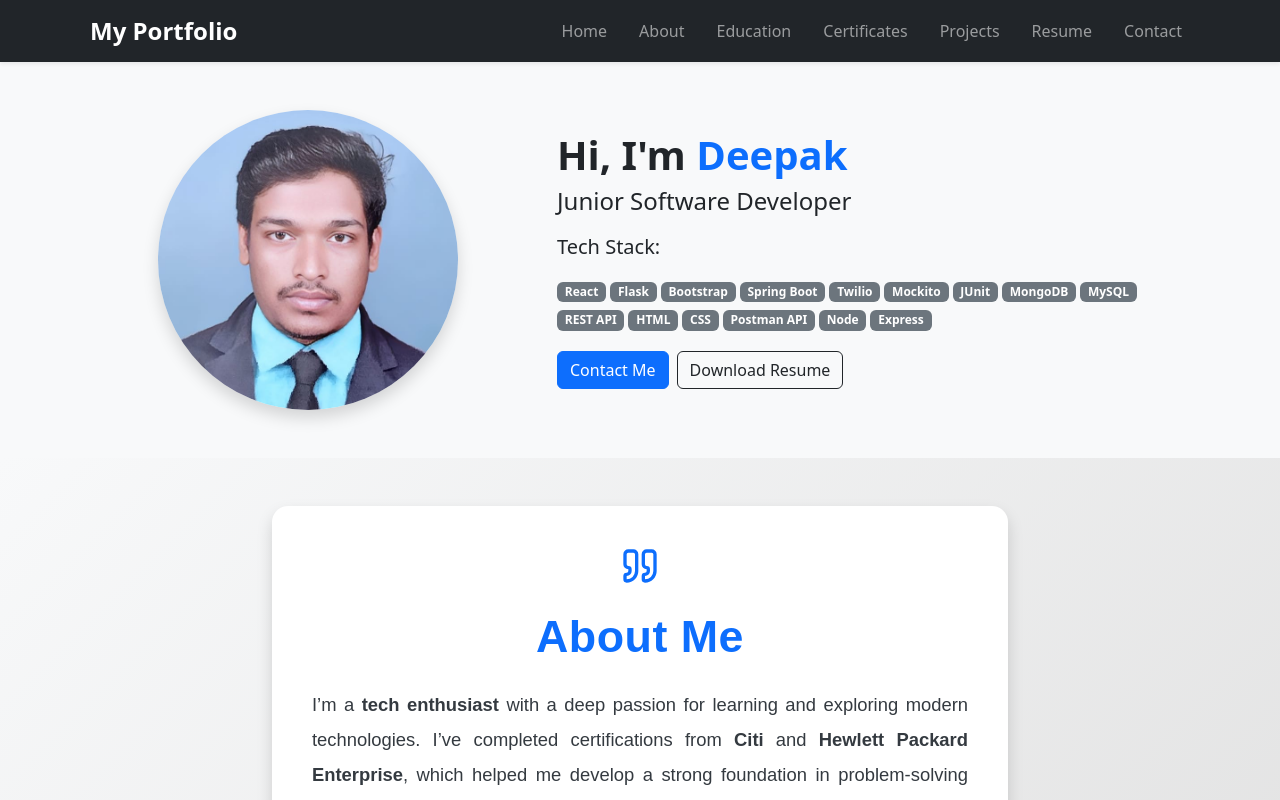
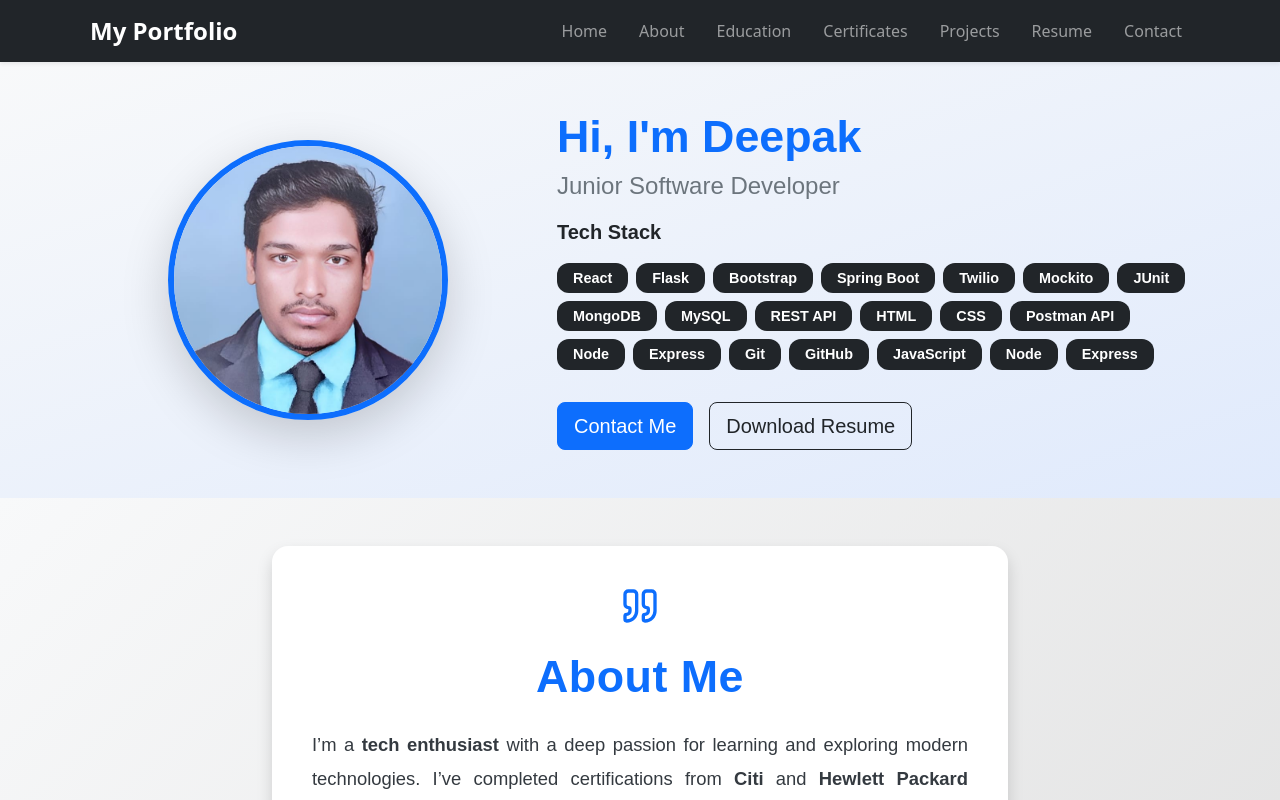
Before and after one commit to DeepakChitravel/Portfolio, a React (Create React App) app: page / in a window 1280 px wide. Shown: the top 800 px of the page. Built offline with nearby package versions, Linux system fonts and the light colour scheme.

Commit message:
changes made in diff files

```diff
--- a/package.json
+++ b/package.json
@@ -9,7 +9,11 @@
     "@testing-library/user-event": "^13.5.0",
     "bootstrap": "^5.3.6",
     "bootstrap-icons": "^1.13.1",
+<<<<<<< HEAD
     "lucide-react": "^0.513.0",
+=======
+    "framer-motion": "^12.16.0",
+>>>>>>> 2376f70 (changes made in diff files)
     "react": "^19.1.0",
     "react-bootstrap": "^2.10.10",
     "react-dom": "^19.1.0",
--- a/src/components/Education.js
+++ b/src/components/Education.js
@@ -17,7 +17,7 @@ const education = [
   {
     title: 'Master Degree (M.C.A.)',
     duration: '2023 - 2025',
-    description: 'Master of Computer Applications at A.V.V.M. Sri Pushpam College.',
+    description: 'Master of Computer Applications at A.V.V.M. Sri Pushpam College,affiliated to Bharathidasan University.',
   },
 ];
 
--- a/src/components/Hero.js
+++ b/src/components/Hero.js
@@ -1,45 +1,104 @@
 import React from 'react';
 import { Container, Row, Col, Button, Image, Badge } from 'react-bootstrap';
+import { motion } from 'framer-motion';
 
 const Hero = () => {
   const techStack = [
     "React", "Flask", "Bootstrap", "Spring Boot",
     "Twilio", "Mockito", "JUnit", "MongoDB",
     "MySQL", "REST API", "HTML", "CSS",
-    "Postman API", "Node", "Express"
+    "Postman API", "Node", "Express","Git","GitHub",
+    "JavaScript","Node",
+    "Express"
   ];
 
   return (
-    <div id="hero" className="bg-light py-5">
+    <motion.div
+      id="hero"
+      className="py-5"
+      style={{
+        background: 'linear-gradient(to bottom right, #f8f9fa, #e0eafc)',
+        fontFamily: "'Poppins', sans-serif"
+      }}
+      initial={{ opacity: 0 }}
+      animate={{ opacity: 1 }}
+      transition={{ duration: 0.8 }}
+    >
       <Container>
         <Row className="align-items-center">
           <Col md={5} className="text-center mb-4 mb-md-0">
+            <motion.div
+              whileHover={{ scale: 1.05 }}
+              className="shadow-lg rounded-circle overflow-hidden mx-auto"
+              style={{
+                width: '280px',
+                height: '280px',
+                border: '6px solid #0d6efd',
+              }}
+            >
               <Image
                 src="/Deepak_photo.jpeg"
                 alt="Deepak"
-              roundedCircle
                 fluid
-              className="shadow"
-              style={{ maxHeight: '300px', objectFit: 'cover' }}
+                style={{ width: '100%', height: '100%', objectFit: 'cover' }}
               />
+            </motion.div>
           </Col>
+
           <Col md={7} className="text-center text-md-start">
-            <h1 className="fw-bold">Hi, I'm <span className="text-primary">Deepak</span></h1>
-            <h4 className="mb-3">Junior Software Developer</h4>
-            <p className="lead">Tech Stack:</p>
-            <div className="mb-3">
+            <motion.h1
+              className="fw-bold mb-2"
+              style={{ fontSize: '2.8rem', color: '#0d6efd' }}
+              initial={{ x: -40, opacity: 0 }}
+              animate={{ x: 0, opacity: 1 }}
+              transition={{ delay: 0.2 }}
+            >
+              Hi, I'm Deepak
+            </motion.h1>
+            <h4 className="mb-3 text-secondary">Junior Software Developer</h4>
+            <p className="lead fw-semibold">Tech Stack</p>
+            <div className="d-flex flex-wrap justify-content-center justify-content-md-start mb-4">
               {techStack.map((tech, idx) => (
-                <Badge bg="secondary" className="me-1 mb-1" key={idx}>
+                <motion.div
+                  key={idx}
+                  whileHover={{ scale: 1.1 }}
+                  transition={{ type: 'spring', stiffness: 300 }}
+                >
+                  <Badge
+                    bg="dark"
+                    className="me-2 mb-2 px-3 py-2"
+                    style={{ fontSize: '0.9rem', borderRadius: '12px' }}
+                  >
                     {tech}
                   </Badge>
+                </motion.div>
               ))}
             </div>
-            <Button variant="primary" href="#contact" className="me-2">Contact Me</Button>
-            <Button variant="outline-dark" href="/resume.pdf" download>Download Resume</Button>
+            <motion.div className="mt-3 d-flex flex-wrap gap-3">
+              <motion.a
+                href="#contact"
+                whileHover={{ scale: 1.05 }}
+                transition={{ duration: 0.2 }}
+              >
+                <Button variant="primary" size="lg">
+                  Contact Me
+                </Button>
+              </motion.a>
+              <motion.a
+                href="/resume.pdf"
+                download
+                whileHover={{ scale: 1.05 }}
+                transition={{ duration: 0.2 }}
+              >
+                <Button variant="outline-dark" size="lg">
+                  Download Resume
+                </Button>
+              </motion.a>
+            </motion.div>
           </Col>
         </Row>
       </Container>
-    </div>
+    </motion.div>
   );
 };
 
```
Also changed, not shown: 1 other file (tests, documents, lock files or other folders). Lines whose indentation alone changed are shown as unchanged.
